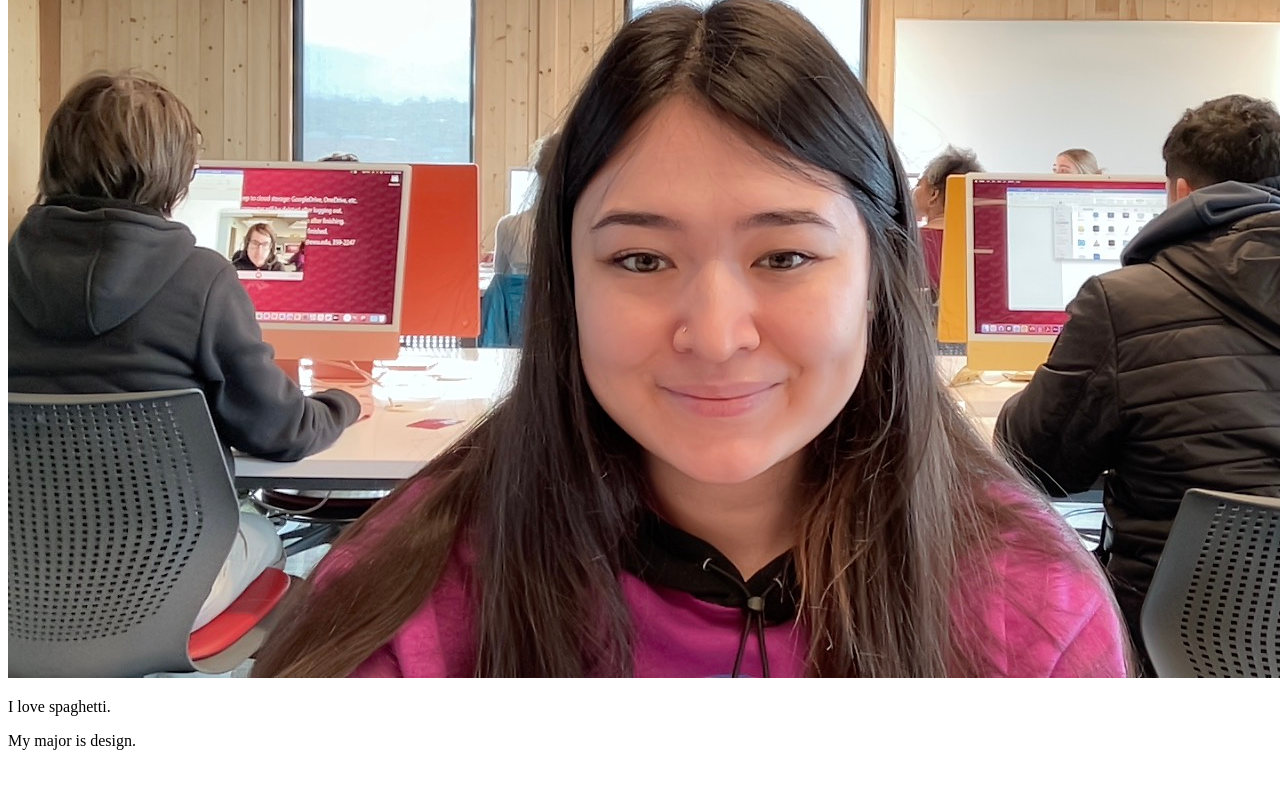
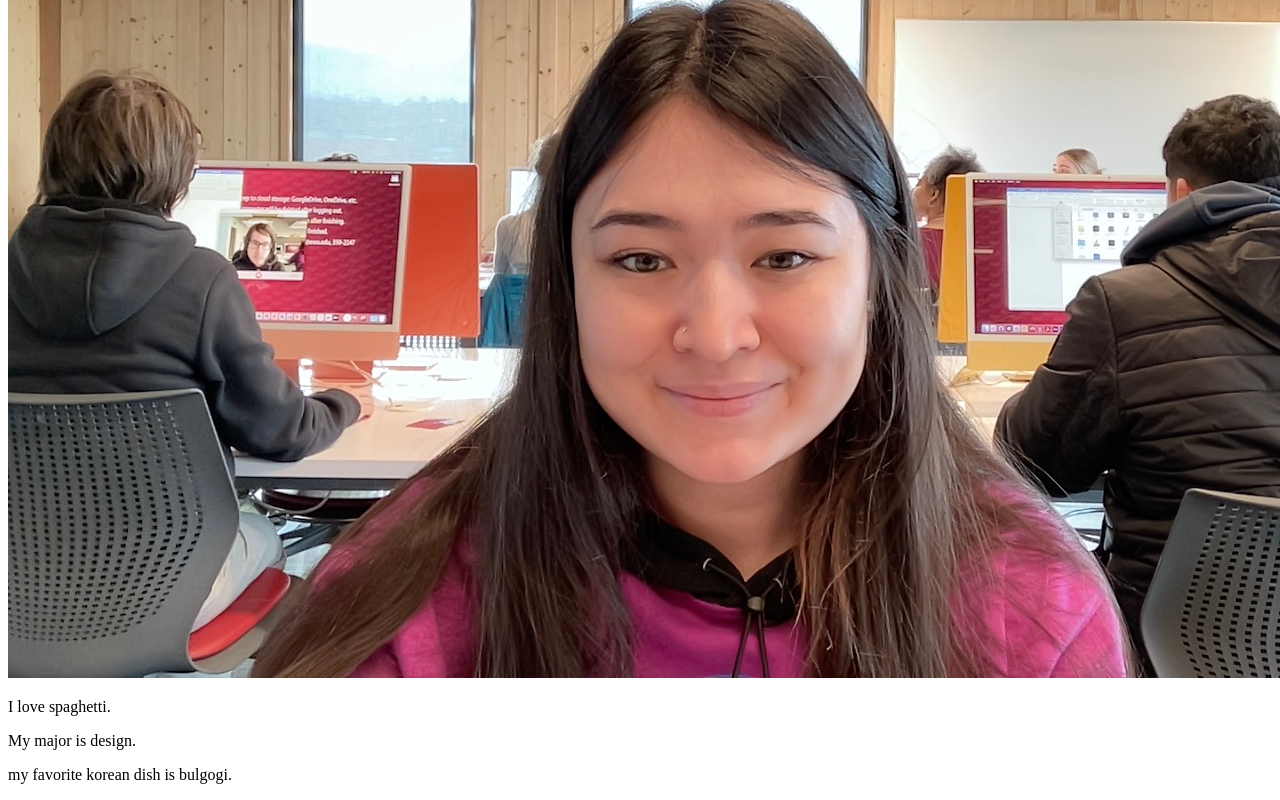
Before and after one commit to hmcneil1/hmcneil1.github.io, a plain HTML site: page index.html in a window 1280 px wide. Shown: the part 362-1162 px from the top of the page. Before the commit the page ends 1128 px from the top, so only its background shows below. Drawn offline with Linux system fonts and the light colour scheme.

Commit message:
Favorite Food

```diff
--- a/index.html
+++ b/index.html
@@ -13,5 +13,6 @@
 
 <p>I love spaghetti.</p>
 <p> My major is design.</p>
+<p> my favorite korean dish is bulgogi. </p>
 </body>
 </html>
```
